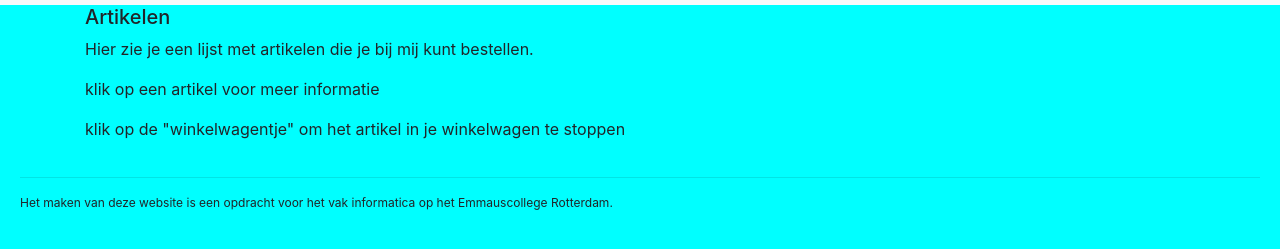
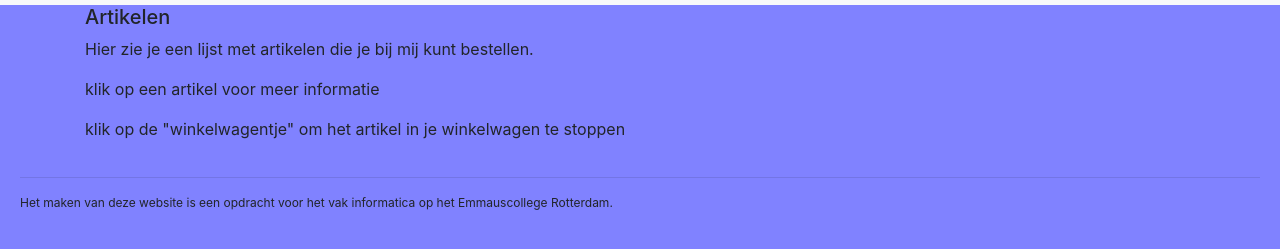
Before and after one commit to cam-emmauscollege/webshop-5Vin1-Danica-Louisa, a website: page web/index.html in a window 1280 px wide. Shown: the part 51-300 px from the top of the page. Drawn offline with nearby package versions, Linux system fonts and the light colour scheme; no server answers.

Commit message:
achtergrondkleur verandert

```diff
--- a/web/css/style.css
+++ b/web/css/style.css
@@ -1,6 +1,6 @@
 /* all pages */
 body {
-  background-color: aqua;
+  background-color: rgb(128, 130, 255);
 }
 
 footer {
```
